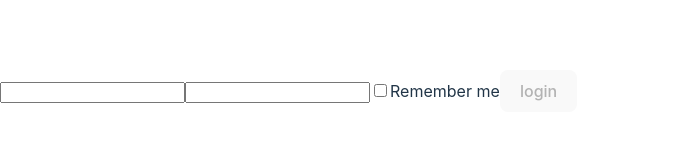
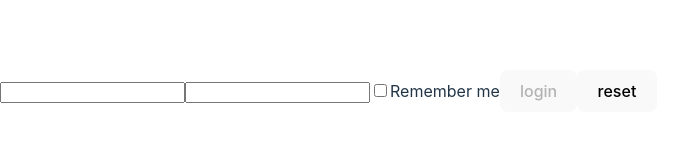
Before and after one commit to massimorabuffo/react, a React (Vite) app: page / in a window 1280 px wide. Shown: the part 309-450 px from the top of the page, without its empty margins (0-700 px from the left). Built offline with nearby package versions, Linux system fonts and the light colour scheme.

Commit message:
exercise_45 done

```diff
--- a/src/Login.jsx
+++ b/src/Login.jsx
@@ -24,12 +24,23 @@ function Login({login}) {
     login(data);
   }
 
+  function handleReset() {
+    setData((data) => {
+        return{
+            userName: '',
+            password: '',
+            remember: false,
+        }
+    })
+  }
+
   return <>
           <input type="text" name = 'userName' value = {data.userName} onChange={handleChange}/>
           <input type="password" name = 'password' value = {data.password} onChange={handleChange}/>
           <input type="checkbox" name = 'remember' checked = {data.remember} onChange={handleChange} />
           <label>Remember me</label>
           <button disabled={!data.userName || !data.password} onClick={handleLogin}>login</button>
+          <button onClick={handleReset}>reset</button>
          </>
 }
 
```
